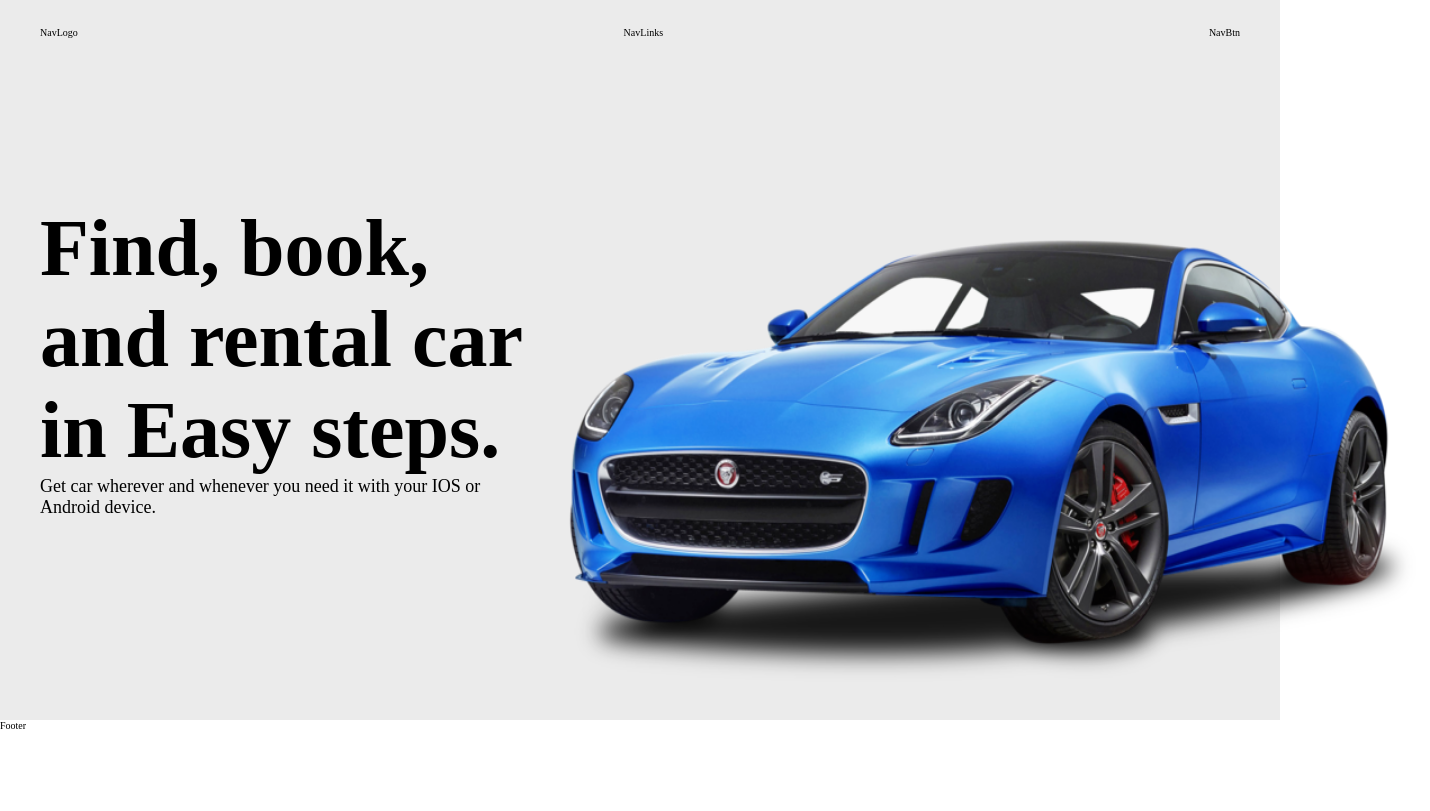
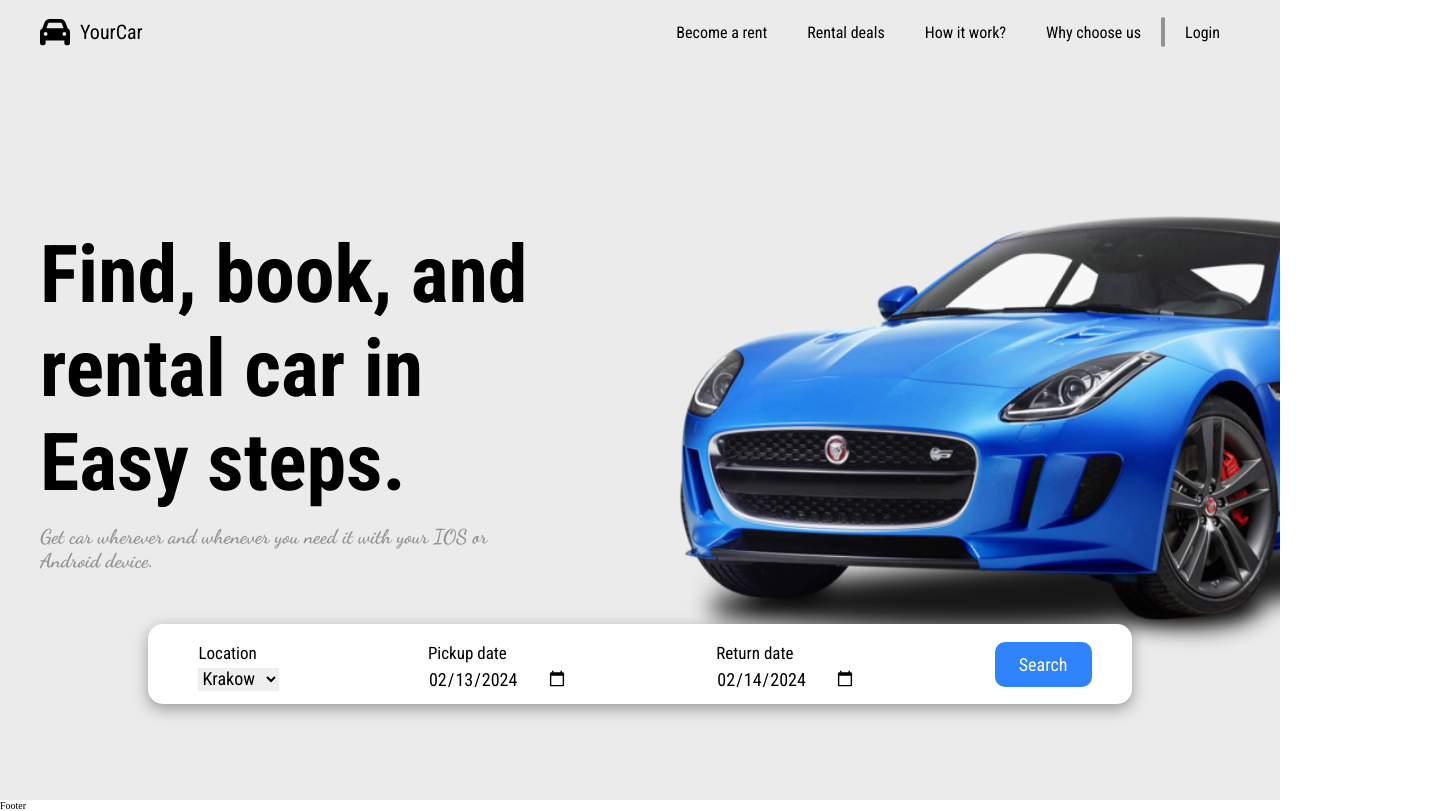
Before and after one commit to hysiu07/yourCar-app, a Next.js app: page / in a window 1280 px wide. Shown: the whole page, 1430 px wide, since content can reach past the window. Built offline with nearby package versions, Linux system fonts and the light colour scheme.

Commit message:
add search component and fixed bugs styles with nav and header

```diff
--- a/components/MainView/Header/index.tsx
+++ b/components/MainView/Header/index.tsx
@@ -1,3 +1,4 @@
+import SearchPanel from '@/components/SearchPanel';
 import React from 'react';
 
 export default function Header() {
@@ -8,13 +9,14 @@ export default function Header() {
 					<h1 className='main-title'>
 						Find, book, and rental car in <span>Easy</span> steps.
 					</h1>
-					<p className=''>
+					<h3 className=''>
 						Get car wherever and whenever you need it with your IOS or Android
 						device.
-					</p>
+					</h3>
 				</div>
-				<img src='/img/header-car.png' alt='' />
+				<img src='/img/header-car.png' alt='car-header' />
 			</div>
+			<SearchPanel />
 		</header>
 	);
 }
--- a/components/MainView/Nav/NavBtn/index.tsx
+++ b/components/MainView/Nav/NavBtn/index.tsx
@@ -1,5 +1,9 @@
 import React from 'react';
-
+import { GiHamburgerMenu } from 'react-icons/gi';
 export default function NavBtn() {
-	return <div className='nav-btn'>NavBtn</div>;
+	return (
+		<div className='nav-btn'>
+			<GiHamburgerMenu size={30} />{' '}
+		</div>
+	);
 }
--- a/components/MainView/Nav/NavLinks/index.tsx
+++ b/components/MainView/Nav/NavLinks/index.tsx
@@ -1,5 +1,14 @@
 import React from 'react';
-
+import Link from 'next/link';
 export default function NavLinks() {
-	return <div className='nav-links'>NavLinks</div>;
+	return (
+		<div className='nav-links'>
+			<a href='#'>Become a rent</a>
+			<a href='#'>Rental deals</a>
+			<a href='#'>How it work?</a>
+			<a href='#'>Why choose us</a>
+			<span className='decor-line'></span>
+			<Link  className='sign-in-link' href='/signin'>Login</Link>
+		</div>
+	);
 }
--- a/components/MainView/Nav/NavLogo/index.tsx
+++ b/components/MainView/Nav/NavLogo/index.tsx
@@ -1,5 +1,11 @@
 import React from 'react';
-
+import { FaCar } from 'react-icons/fa6';
+import Link from 'next/link';
 export default function NavLogo() {
-	return <div className='nav-logo'>NavLogo</div>;
+	return (
+		<Link href='/' className='nav-logo'>
+			<FaCar size={30} />
+			<span className='nav-logo__title'>YourCar</span>
+		</Link>
+	);
 }
--- /dev/null
+++ b/components/SearchPanel/index.tsx
@@ -0,0 +1,55 @@
+import React, { useEffect } from 'react';
+import { useState } from 'react';
+
+export default function SearchPanel() {
+	const [selectedDate, setSelectedDate] = useState<Date | null>(new Date());
+	const [tomorrowDate, setTomorrowDate] = useState<Date | null>();
+	useEffect(() => {
+		const tomorrow = new Date();
+		tomorrow.setDate(tomorrow.getDate() + 1);
+		setTomorrowDate(tomorrow);
+	}, []);
+
+	return (
+		<div className='search-panel'>
+			<form action='Find your car'>
+				<div className='form-item'>
+					<label htmlFor='location'>Location</label>
+					<select name='location' id=''>
+						Select your location
+						<option value='krakow'>Krakow</option>
+						<option value='krakow'>Warsaw</option>
+						<option value='krakow'>Poznan</option>
+						<option value='krakow'>Gdansk</option>
+						<option value='krakow'>Wroclaw</option>
+					</select>
+				</div>
+				<div className='form-item'>
+					<label htmlFor='date-pickup'>Pickup date</label>
+					<input
+						type='date'
+						name='pickup-date'
+						defaultValue={
+							selectedDate
+								? selectedDate.toISOString().split('T')[0]
+								: undefined
+						}
+					/>
+				</div>
+				<div className='form-item'>
+					<label htmlFor='date-return'>Return date</label>
+					<input
+						type='date'
+						name='return-date'
+						defaultValue={
+							tomorrowDate
+								? tomorrowDate.toISOString().split('T')[0]
+								: undefined
+						}
+					/>
+				</div>
+				<button type='submit'>Search</button>
+			</form>
+		</div>
+	);
+}
--- /dev/null
+++ b/components/SearchPanel/searchPanel.scss
@@ -0,0 +1,46 @@
+@import '../../styles/variabels';
+
+.search-panel {
+	position: relative;
+	bottom: 150px;
+	margin: 0 auto;
+	width: 80%;
+
+	form {
+		display: flex;
+		justify-content: space-between;
+		align-items: center;
+		padding: 40px;
+		width: 100%;
+		height: 50px;
+		box-shadow: rgba(0, 0, 0, 0.35) 0px 5px 15px;
+		border-radius: 15px;
+		background: white;
+		.form-item {
+			display: flex;
+			flex-direction: column;
+			padding: 10px;
+			label {
+				padding: 5px 0px;
+				font-size: 1.7rem;
+				font-family: 'Roboto Condensed', sans-serif;
+			}
+			input,
+			select {
+				border: none;
+				font-family: 'Roboto Condensed', sans-serif;
+				font-size: 1.8rem;
+			}
+		}
+		button {
+			padding: 12px 24px;
+			font-family: 'Roboto Condensed', sans-serif;
+			font-size: 1.8rem;
+			color: white;
+			border-radius: 10px;
+			border: none;
+			background-color: $main-color;
+			cursor: pointer;
+		}
+	}
+}
--- a/pages/_app.tsx
+++ b/pages/_app.tsx
@@ -1,4 +1,6 @@
 import "@/styles/globals.scss";
+// import "@/styles/components-styles/searchPanel"
+
 import type { AppProps } from "next/app";
 
 export default function App({ Component, pageProps }: AppProps) {
--- a/styles/_header.scss
+++ b/styles/_header.scss
@@ -1,9 +1,12 @@
 .header {
-	width: 100vw;
-	height: 90vh;
+	width: 100%;
+	height: 100vh;
 	padding: 2%;
 	background-image: linear-gradient(180deg, #ebebeb 100%, #fdfbfb 0%);
 	&__container {
+		position: relative;
+		height: 100%;
+		width: 100%;
 		&__heading-container {
 			display: flex;
 			flex-direction: column;
@@ -16,11 +19,10 @@
 			}
 		}
 
-		height: 100%;
 		img {
 			position: absolute;
-			right: -150px;
-			top: 200px;
+			right: -300px;
+			top: 150px;
 			height: 500px;
 			width: 900px;
 		}
--- a/styles/_nav.scss
+++ b/styles/_nav.scss
@@ -1,8 +1,11 @@
+@import 'variabels';
+
 nav {
 	position: fixed;
 	padding: 2%;
 	height: 8vh;
 	width: 100vw;
+	font-family: 'Roboto Condensed', sans-serif;
 	.nav-container {
 		display: flex;
 		justify-content: space-between;
@@ -10,5 +13,63 @@ nav {
 		margin: 0 auto;
 		max-width: 1200px;
 		height: 100%;
+
+		.nav-logo {
+			display: flex;
+			justify-content: center;
+			align-items: center;
+			text-decoration: none;
+			color: black;
+			&__title {
+				margin-left: 10px;
+				font-size: 2rem;
+			}
+		}
+		.nav-btn {
+			padding: 5px;
+			cursor: pointer;
+		}
+		.nav-links {
+			display: flex;
+			justify-content: center;
+			align-items: center;
+			height: 100%;
+			.decor-line {
+				display: inline-block;
+				width: 4px;
+				height: 30px;
+				background-color: $gray-color;
+				border-radius: 40px;
+			}
+			a {
+				margin: 0 20px;
+				text-decoration: none;
+				font-size: 1.6rem;
+				color: black;
+			}
+			a:hover {
+				color: $gray-color;
+			}
+		}
 	}
 }
+
+@media (max-width: 996px) {
+	nav {
+		.nav-container {
+			.nav-btn {
+				display: inline-block;
+			}
+			.nav-links {
+				display: none;
+			}
+		}
+	}
+}
+@media (min-width: 996px) {
+	nav {
+		.nav-btn {
+			display: none;
+		}
+	}
+}
--- /dev/null
+++ b/styles/_variabels.scss
@@ -0,0 +1,9 @@
+$main-color: #3083FF;
+$h3-color: #929395;
+$gray-color: #929395;
+
+@mixin center {
+	display: flex;
+	justify-content: center;
+	align-items: center;
+}
--- a/styles/globals.scss
+++ b/styles/globals.scss
@@ -1,10 +1,20 @@
 @import 'nav';
 @import 'header';
+@import 'variabels';
+@import '../components/SearchPanel/searchPanel.scss';
+
+@import url('https://fonts.googleapis.com/css2?family=Montserrat:wght@400;700&family=Roboto+Condensed:ital,wght@0,100..900;1,100..900&display=swap');
+@import url('https://fonts.googleapis.com/css2?family=Dancing+Script:wght@400..700&family=Montserrat:wght@400;700&family=Roboto+Condensed:ital,wght@0,100..900;1,100..900&display=swap');
+
 * {
 	box-sizing: border-box;
 	padding: 0;
 	margin: 0;
 }
+main {
+	overflow: hidden;
+}
+
 html {
 	font-size: 62.5%;
 }
@@ -20,6 +30,13 @@ body {
 }
 h1 {
 	font-size: 8rem;
+	font-family: 'Roboto Condensed', sans-serif;
 }
-body {
+h2 {
 }
+h3 {
+	margin-top: 15px;
+	font-size: 2rem;
+	color: $h3-color;
+	font-family: 'Dancing Script', cursive;
+}
```
